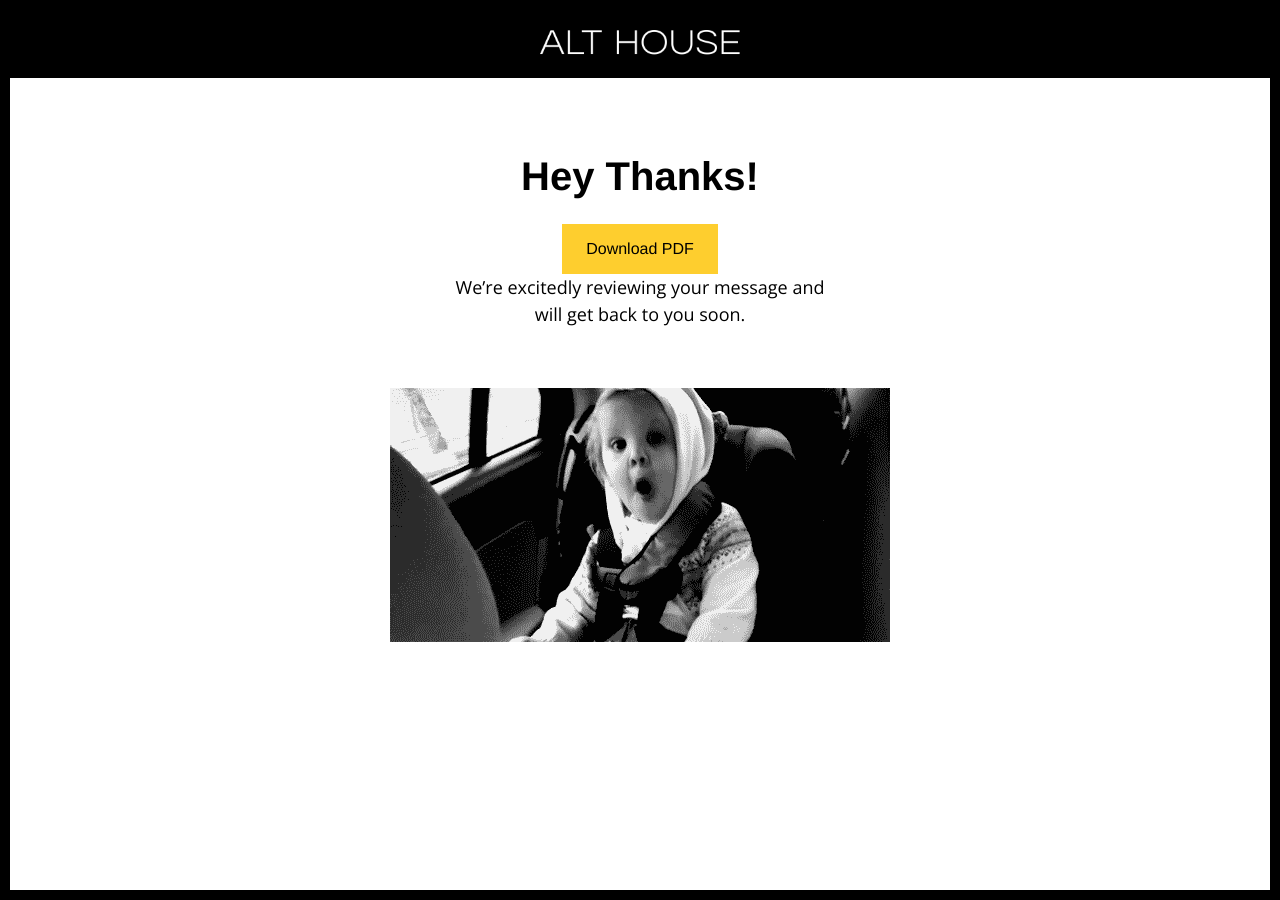
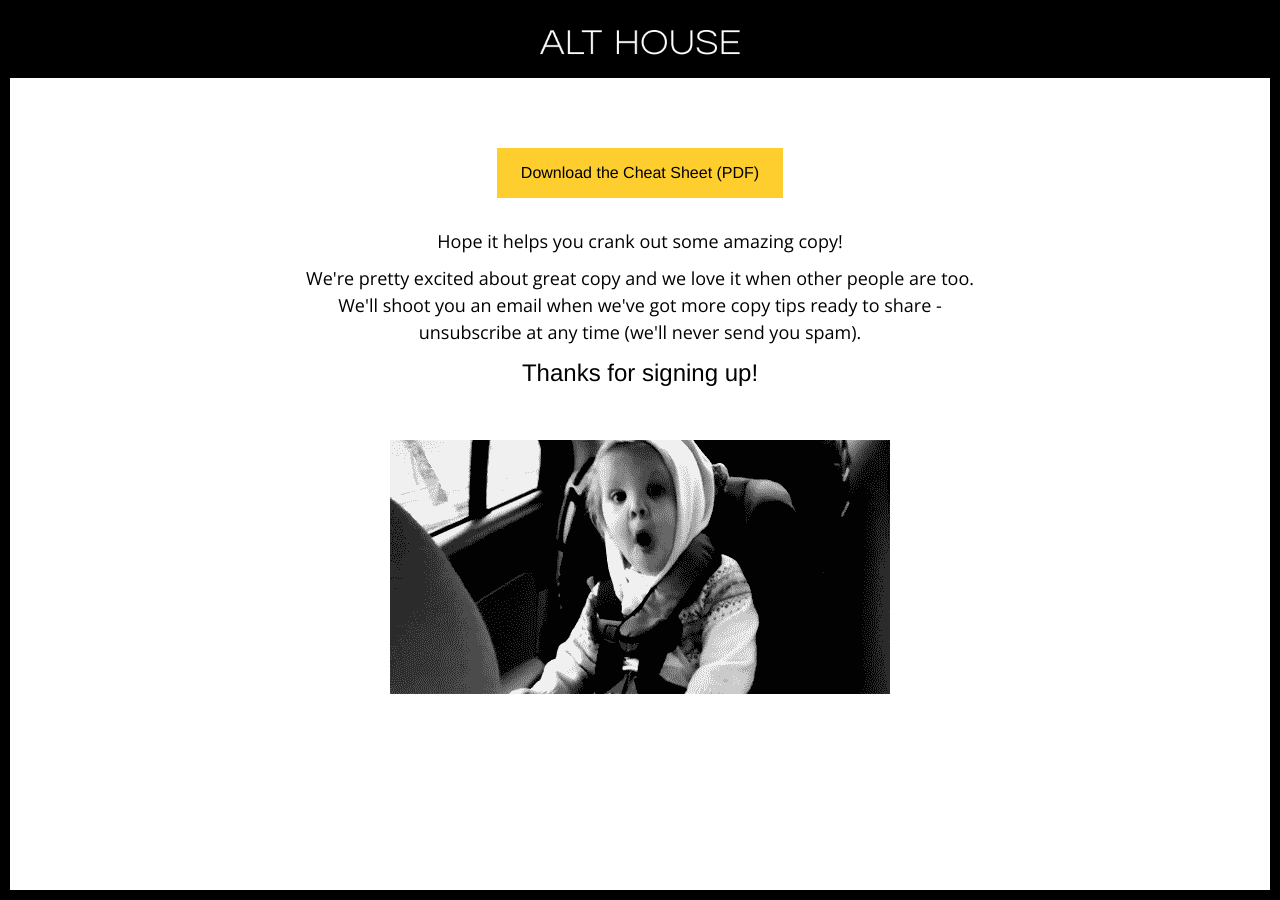
Before and after one commit to Alt-House/alt-house-site, a Jekyll site: the page built from thank-you/download.html, in a window 1280 px wide. Built offline with Jekyll 4.4.1, drawn with Linux system fonts in a browser that asks for light colours; nearby versions of some CDN libraries; some web fonts are replaced.

Commit message:
JC DL page

```diff
--- a/thank-you/download.html
+++ b/thank-you/download.html
@@ -5,12 +5,26 @@ slug: thank-you
 path: ../
 
 meta-title: Thank You
-meta-description: Thank You page.
 ---
+<style>
+.thank-you-content {
+    max-width: 700px;
+    margin: 20px auto;
+    padding: 50px 0;
+    text-align: center;
+}
+.thank-you-content p {
+	max-width: 1000px;
+}
+.button {
+	margin-bottom: 20px;
+}
+</style>
+<div class="thank-you-content">
+	<p><a href="https://drive.google.com/file/d/0B_6G_6UU9C4CMGEtS0NtYnFNN2s/view?usp=sharing" class="button" target="_blank">Download the Cheat Sheet (PDF)</a></p>
+	<p>Hope it helps you crank out some amazing copy!</p>
+	<p>We're pretty excited about great copy and we love it when other people are too. We'll shoot you an email when we've got more copy tips ready to share - unsubscribe at any time (we'll never send you spam).</p>
+	<h3>Thanks for signing up!</h3>
 
-<div class="thank-you-content">
-	<h2>Hey Thanks!</h2>
-	<a href="{{ site.baseurl }}/" class="button">Download PDF</a>
-	<p>We’re excitedly reviewing your message and will get back to you soon.</p>
 	<img src="{{ site.baseurl }}/img/excited-baby.gif" alt="Excited!" />
 </div>
```
Also changed, not shown: download/index.html (+6 -3 lines).
